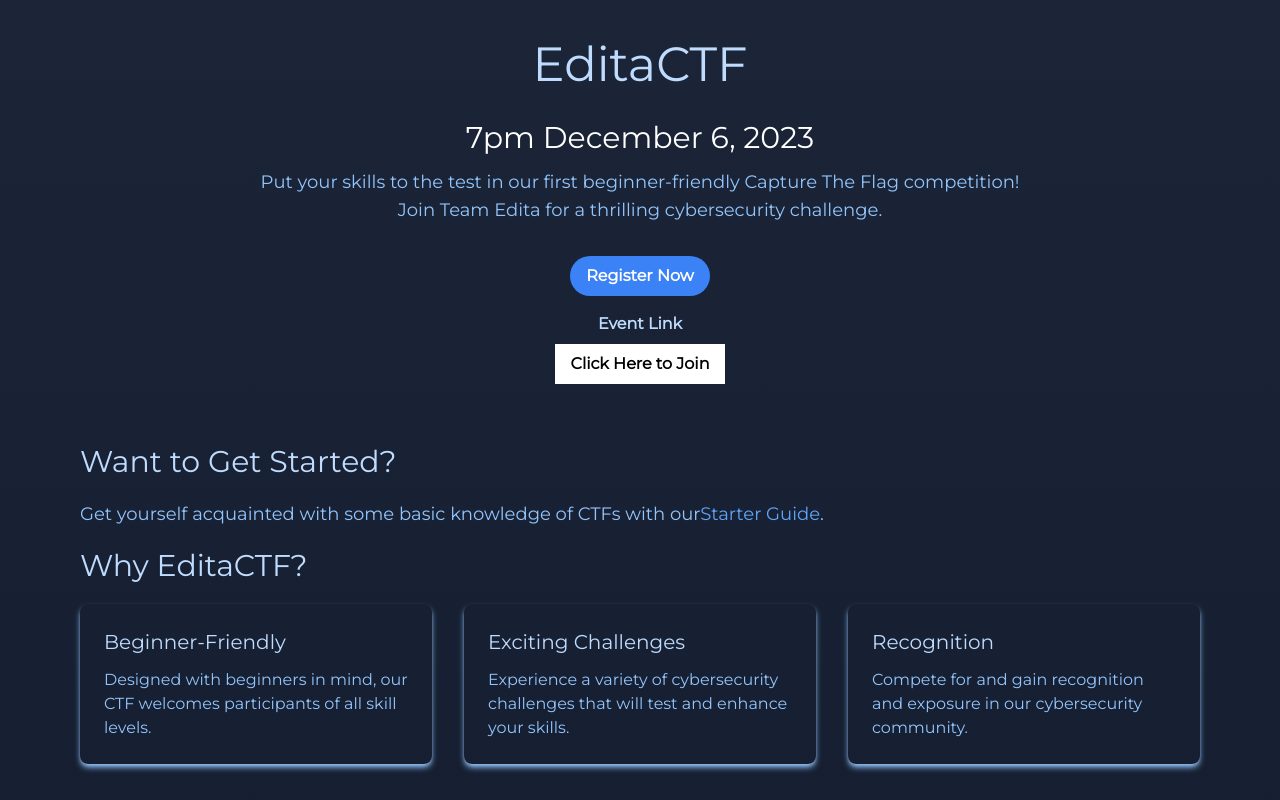
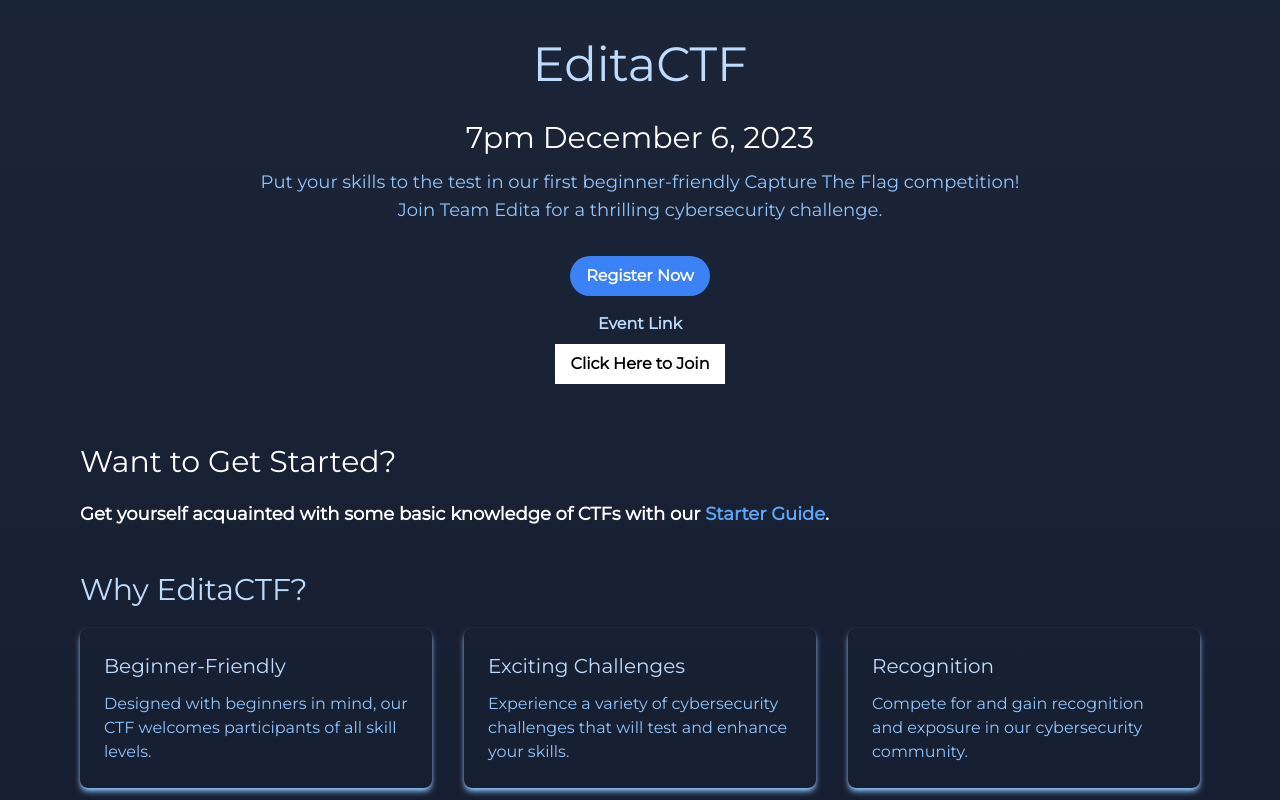
Before and after one commit to FrenzyVJN/Edita, a Next.js app: page /events in a window 1280 px wide. Shown: the top 800 px of the page. Built offline with nearby package versions, Linux system fonts and the light colour scheme.

Commit message:
well, it should work now

```diff
--- a/app/events/page.tsx
+++ b/app/events/page.tsx
@@ -28,8 +28,9 @@ function Events() {
 
 
             <div className="mt-10">
-                <h2 className="text-blue-200 text-3xl py-5 animate__animated animate__fadeIn">Want to Get Started?</h2>
-                <p className="text-blue-300 text-lg animate__animated animate__fadeIn">Get yourself acquainted with some basic knowledge of CTFs with our<a href="https://edita.frenzyvjn.tech/starter" className="text-blue-400 hover:underline">Starter Guide</a>.</p>
+                <h2 className="text-white text-3xl py-5 animate__animated animate__fadeIn">Want to Get Started?</h2>
+                <b><p className="text-white text-lg animate__animated animate__fadeIn">Get yourself acquainted with some basic knowledge of CTFs with our <a href="https://edita.frenzyvjn.tech/starter" className="text-blue-400 hover:underline">Starter Guide</a>.</p></b>
+                <br />
                 <h2 className="text-blue-200 text-3xl py-5 animate__animated animate__fadeIn">Why EditaCTF?</h2>
                 <div className="grid grid-cols-1 sm:grid-cols-2 lg:grid-cols-3 gap-8">
                     <div className="bg-slate-850 p-6 rounded-lg shadow-md shadow-blue-300 hover:shadow-xl hover:shadow-blue-400 transition duration-300 transform hover:scale-105">
```
